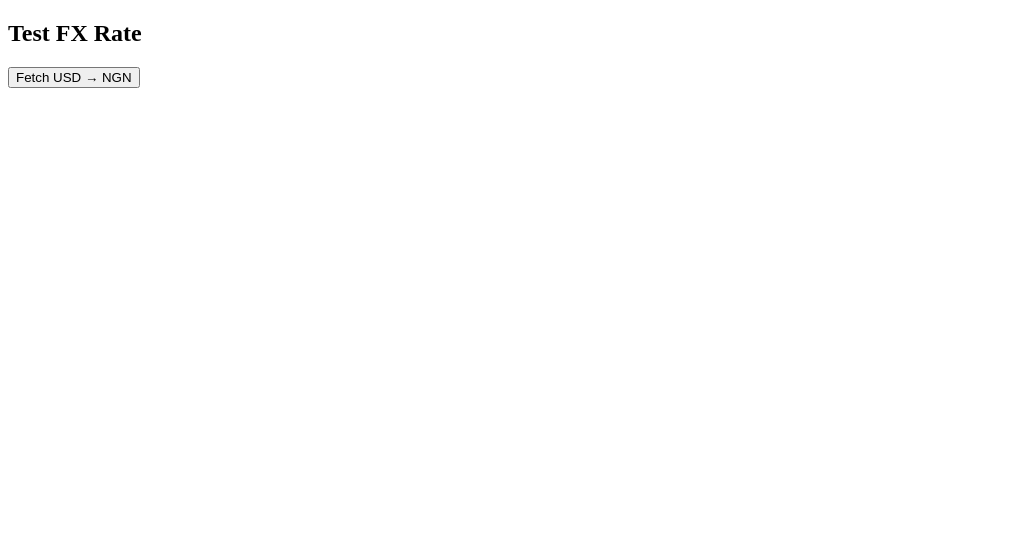
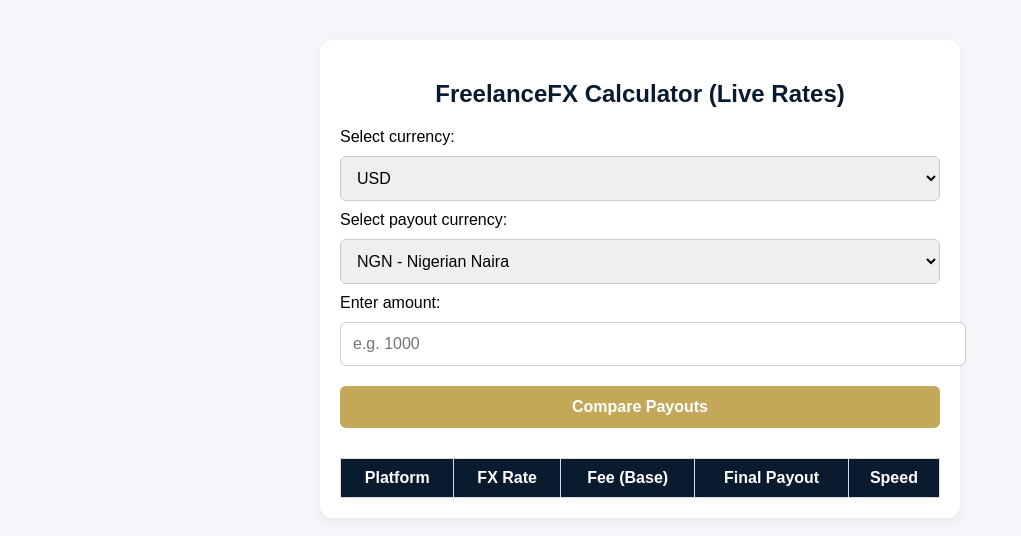
Before and after one commit to Techwithwesterhof/freelancefx-calculator, a plain HTML site: page index.html in a window 1280 px wide. Shown: the whole page, without its empty margins (0-1021 px from the left). Drawn offline with Linux system fonts and the light colour scheme.

Commit message:
Update index.html

```diff
--- a/index.html
+++ b/index.html
@@ -2,17 +2,117 @@
 <html lang="en">
 <head>
   <meta charset="UTF-8" />
-  <title>FreelanceFX Proxy Test</title>
+  <meta name="viewport" content="width=device-width, initial-scale=1.0"/>
+  <title>FreelanceFX Calculator (Hybrid Proxy)</title>
+  <style>
+    body { font-family: 'Poppins', sans-serif; background: #f5f6fa; margin: 0; padding: 40px 10px; }
+    .fx-calculator {
+      max-width: 600px;
+      margin: auto;
+      padding: 20px;
+      background: #fff;
+      border-radius: 12px;
+      box-shadow: 0 4px 10px rgba(0,0,0,0.05);
+    }
+    h2 { text-align: center; color: #0a1a2f; }
+    input, select, button {
+      width: 100%; padding: 12px; margin: 10px 0;
+      font-size: 1rem; border-radius: 6px; border: 1px solid #ccc;
+    }
+    button {
+      background: #c4a859; color: white; border: none;
+      font-weight: bold; cursor: pointer;
+    }
+    table {
+      width: 100%; border-collapse: collapse; margin-top: 20px;
+    }
+    th, td {
+      border: 1px solid #ddd; padding: 10px; text-align: center;
+    }
+    th { background: #0a1a2f; color: #fff; }
+    @media screen and (max-width: 600px) {
+      body { padding: 20px 5px; }
+      table th, table td { font-size: 14px; }
+    }
+  </style>
 </head>
 <body>
-  <h2>Test FX Rate</h2>
-  <button onclick="testRate()">Fetch USD → NGN</button>
-  <pre id="result"></pre>
+  <div class="fx-calculator">
+    <h2>FreelanceFX Calculator (Live Rates)</h2>
+    <label for="base">Select currency:</label>
+    <select id="base">
+      <option value="USD">USD</option>
+      <option value="EUR">EUR</option>
+      <option value="GBP">GBP</option>
+      <option value="AUD">AUD</option>
+    </select>
+    <label for="target">Select payout currency:</label>
+    <select id="target">
+      <option value="NGN">NGN - Nigerian Naira</option>
+      <option value="INR">INR - Indian Rupee</option>
+      <option value="PHP">PHP - Philippine Peso</option>
+      <option value="ZAR">ZAR - South African Rand</option>
+      <option value="GHS">GHS - Ghanaian Cedi</option>
+      <option value="KES">KES - Kenyan Shilling</option>
+      <option value="RWF">RWF - Rwandan Franc</option>
+      <option value="ZWL">ZWL - Zimbabwean Dollar</option>
+    </select>
+    <label for="amount">Enter amount:</label>
+    <input type="number" id="amount" placeholder="e.g. 1000" />
+    <button onclick="calculate()">Compare Payouts</button>
+    <table>
+      <thead>
+        <tr>
+          <th>Platform</th>
+          <th>FX Rate</th>
+          <th>Fee (Base)</th>
+          <th>Final Payout</th>
+          <th>Speed</th>
+        </tr>
+      </thead>
+      <tbody id="results"></tbody>
+    </table>
+  </div>
+
   <script>
-    async function testRate() {
-      const res = await fetch('/.netlify/functions/fx-proxy?base=USD&target=NGN');
-      const data = await res.json();
-      document.getElementById('result').textContent = JSON.stringify(data, null, 2);
+    async function calculate() {
+      const amount = parseFloat(document.getElementById('amount').value) || 0;
+      const base = document.getElementById('base').value;
+      const target = document.getElementById('target').value;
+
+      try {
+        const res = await fetch(`/.netlify/functions/fx-proxy?base=${base}&target=${target}`);
+        const data = await res.json();
+        const rate = data.rate;
+
+        if (!rate) {
+          alert("Could not retrieve exchange rate. Please try again later.");
+          return;
+        }
+
+        const platforms = [
+          { name: "Wise", fee: 8, margin: 5, speed: "1–2 days" },
+          { name: "Payoneer", fee: 20, margin: 10, speed: "1–3 days" },
+          { name: "PayPal", fee: 35, margin: 20, speed: "1–2 days" },
+          { name: "XE", fee: 10, margin: 7, speed: "1–2 days" }
+        ];
+
+        const results = platforms.map(p => {
+          const fxRate = rate * (1 - p.margin / 100);
+          const final = (amount - p.fee) * fxRate;
+          return `<tr>
+            <td>${p.name}</td>
+            <td>${fxRate.toFixed(2)}</td>
+            <td>${p.fee} ${base}</td>
+            <td>${final.toLocaleString()} ${target}</td>
+            <td>${p.speed}</td>
+          </tr>`;
+        }).join("");
+
+        document.getElementById('results').innerHTML = results;
+      } catch (err) {
+        alert("Could not retrieve exchange rate. Please try again later.");
+      }
     }
   </script>
 </body>
```
